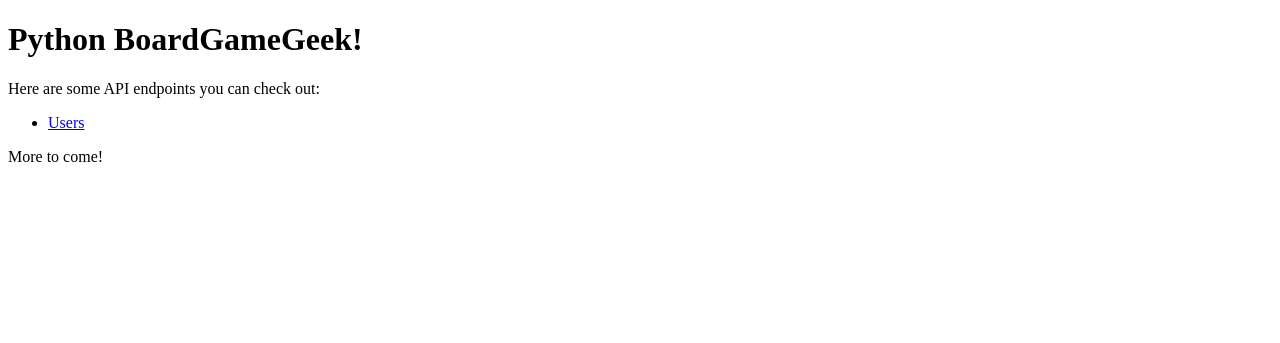
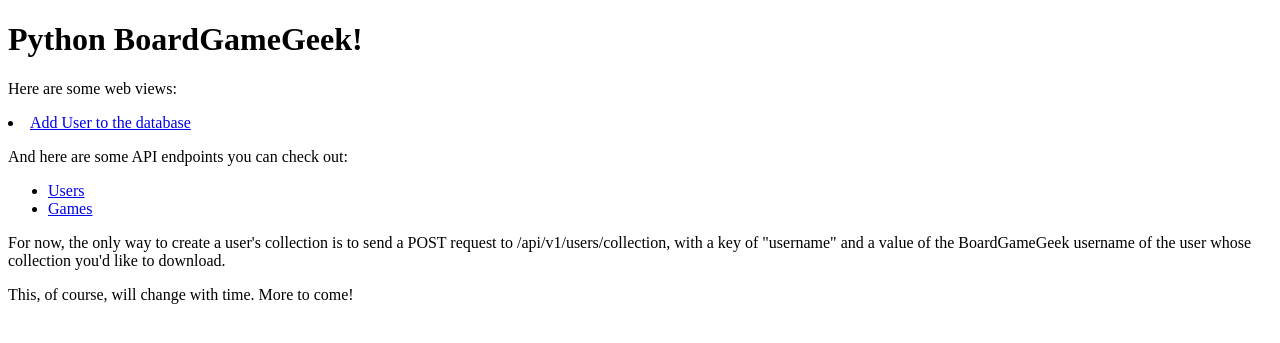
Before and after one commit to jmichaelward/py-bgg, a Flask app: page / in a window 1280 px wide. Shown: the top 343 px of the page. Run offline with Flask 2, Linux system fonts and the light colour scheme.

Commit message:
Update the main page with additional links.

```diff
--- a/src/routes/view.py
+++ b/src/routes/view.py
@@ -50,4 +50,8 @@ def index():
     """
     The main page is just going to show links to the various API routes.
     """
-    return render_template('main.html')
+    app = {
+        "title": "Python BoardGameGeek!"
+    }
+
+    return render_template('main.html', app=app)
--- a/templates/main.html
+++ b/templates/main.html
@@ -1,16 +1,32 @@
 <!DOCTYPE html>
 <html lang="en">
 <head>
-    <title>Python BoardGameGeek!</title>
+    <title>{{ app.title }}</title>
 </head>
 <body>
-<h1>Python BoardGameGeek!</h1>
-<p>Here are some API endpoints you can check out:</p>
-<ul>
-    <li><a href="/api/v1/users">Users</a></li>
-</ul>
+<h1>{{ app.title }}</h1>
+<div>
+    <p>Here are some web views:</p>
+    <nav>
+        <li><a href="/add-user">Add User to the database</a></li>
+    </nav>
 
-<p>More to come!</p>
+</div>
+<nav>
+    <p>And here are some API endpoints you can check out:</p>
+    <ul>
+        <li><a href="/api/v1/users">Users</a></li>
+        <li><a href="/api/v1/games">Games</a></li>
+    </ul>
+</nav>
+
+<div>
+    <p>For now, the only way to create a user's collection is to send a POST request to
+    /api/v1/users/collection, with a key of "username" and a value of the BoardGameGeek username of
+    the user whose collection you'd like to download.
+    </p>
+    <p>This, of course, will change with time. More to come!</p>
+</div>
 
 </body>
 </html>
```
